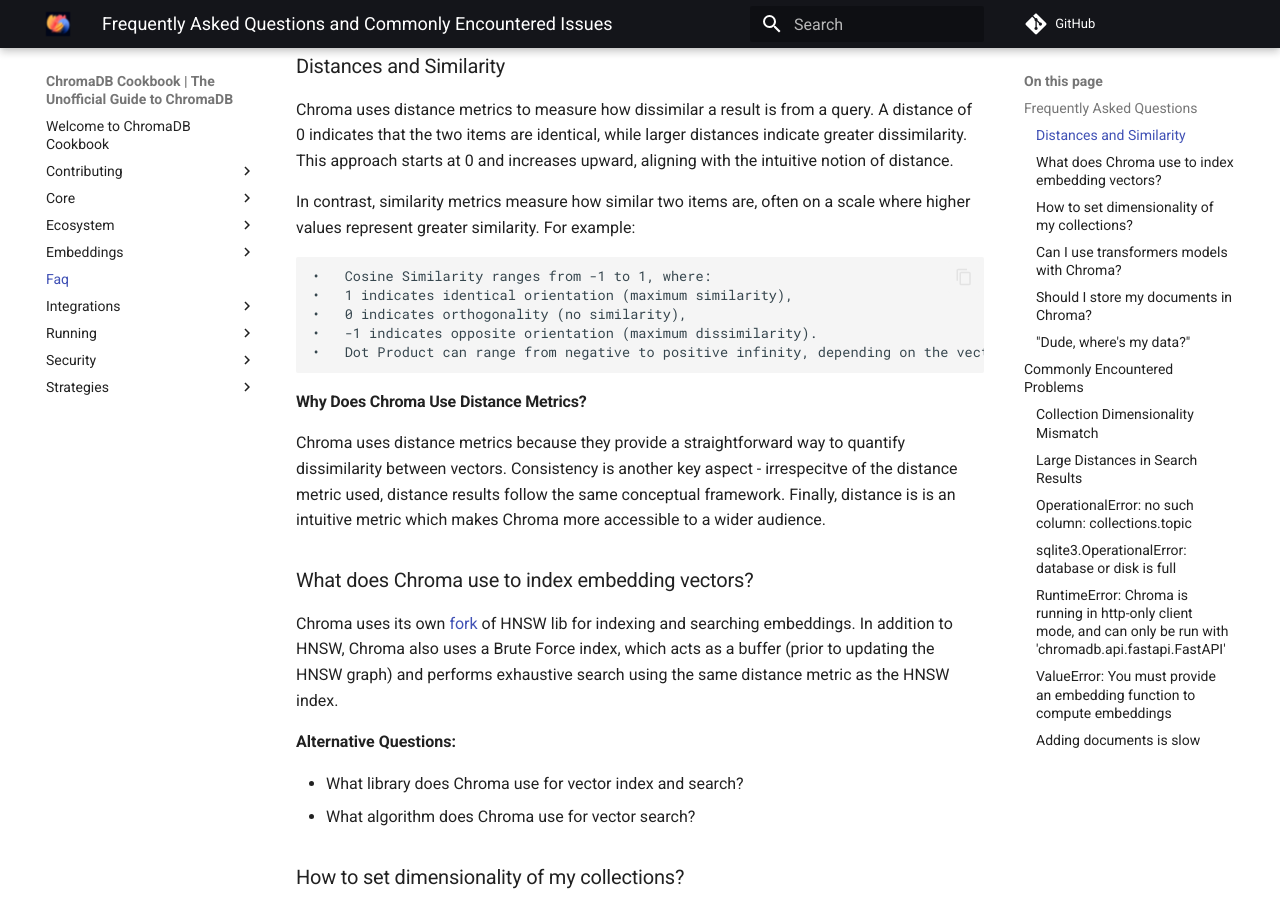
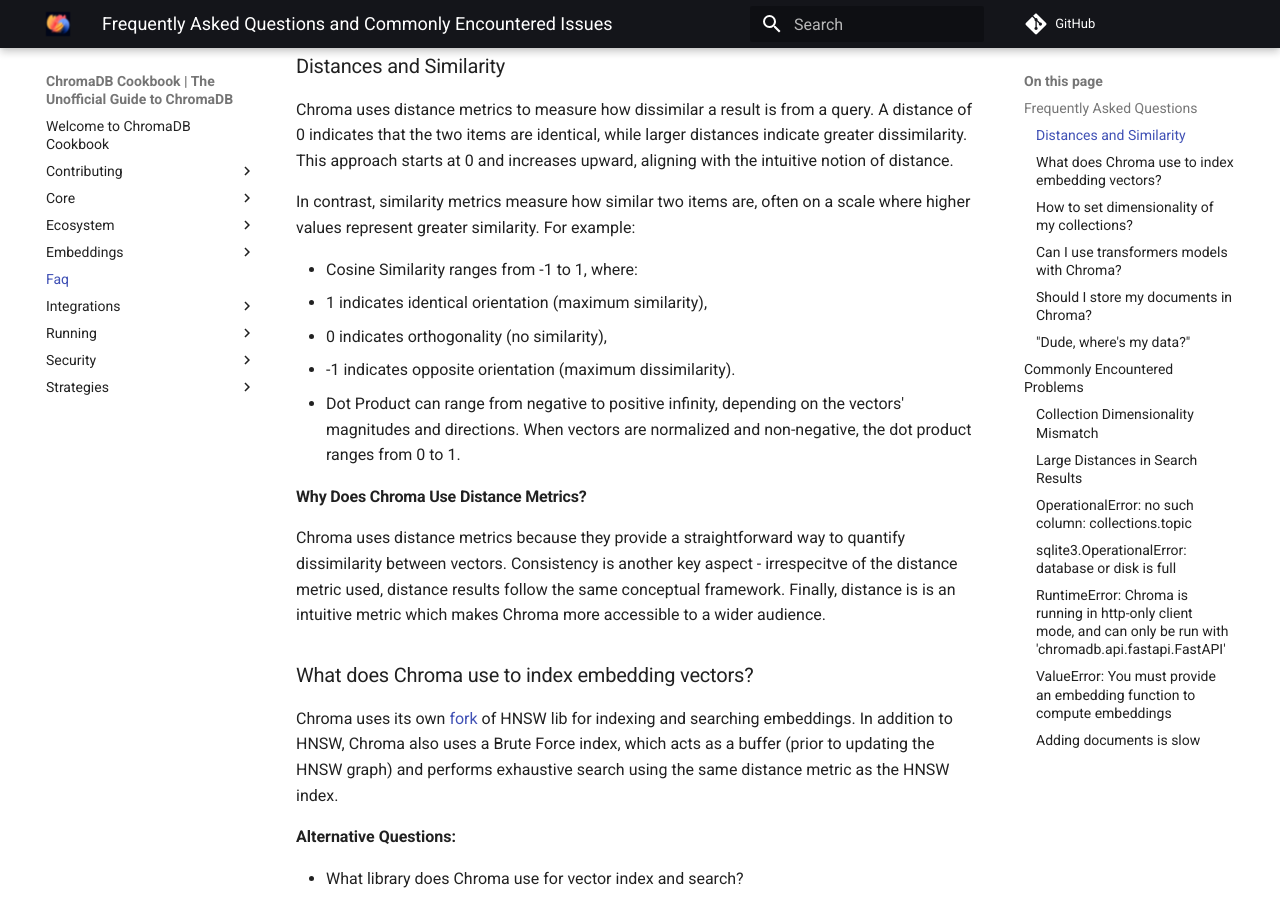
Before and after one commit to amikos-tech/chroma-cookbook, an MkDocs documentation site: the page built from docs/faq/index.md, in a window 1280 px wide and 900 px high, scrolled down 442 px. Built offline with MkDocs 1.6.1 and Material for MkDocs 9.7.7, drawn with Linux system fonts in a browser that asks for light colours; comment, search, counter and statistics services are not loaded.

Commit message:
fix: fixed formatting issue in faq

```diff
--- a/docs/faq/index.md
+++ b/docs/faq/index.md
@@ -16,11 +16,11 @@
 
 In contrast, similarity metrics measure how similar two items are, often on a scale where higher values represent greater similarity. For example:
 
-	•	Cosine Similarity ranges from -1 to 1, where:
-	•	1 indicates identical orientation (maximum similarity),
-	•	0 indicates orthogonality (no similarity),
-	•	-1 indicates opposite orientation (maximum dissimilarity).
-	•	Dot Product can range from negative to positive infinity, depending on the vectors’ magnitudes and directions. When vectors are normalized and non-negative, the dot product ranges from 0 to 1.
+- Cosine Similarity ranges from -1 to 1, where:
+  - 1 indicates identical orientation (maximum similarity),
+  - 0 indicates orthogonality (no similarity),
+  - -1 indicates opposite orientation (maximum dissimilarity).
+- Dot Product can range from negative to positive infinity, depending on the vectors' magnitudes and directions. When vectors are normalized and non-negative, the dot product ranges from 0 to 1.
 
 #### Why Does Chroma Use Distance Metrics?
 
```
